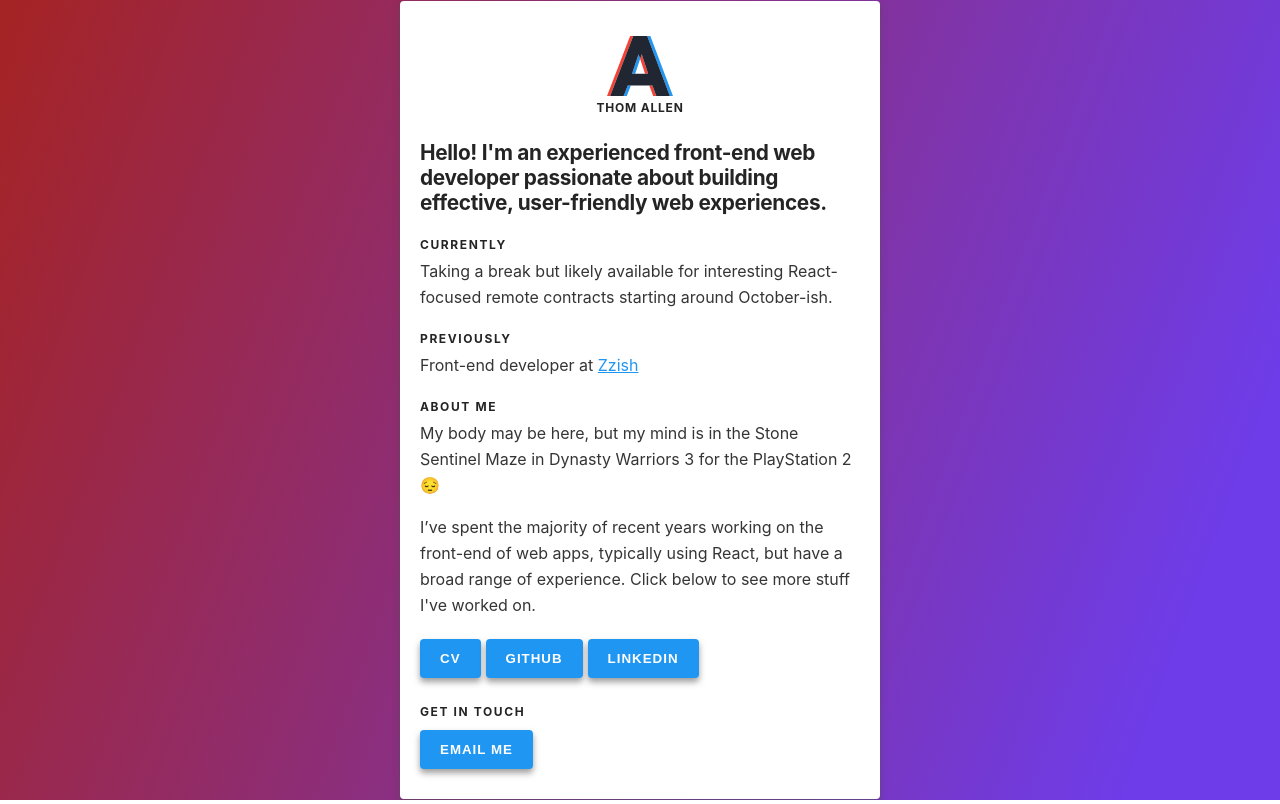
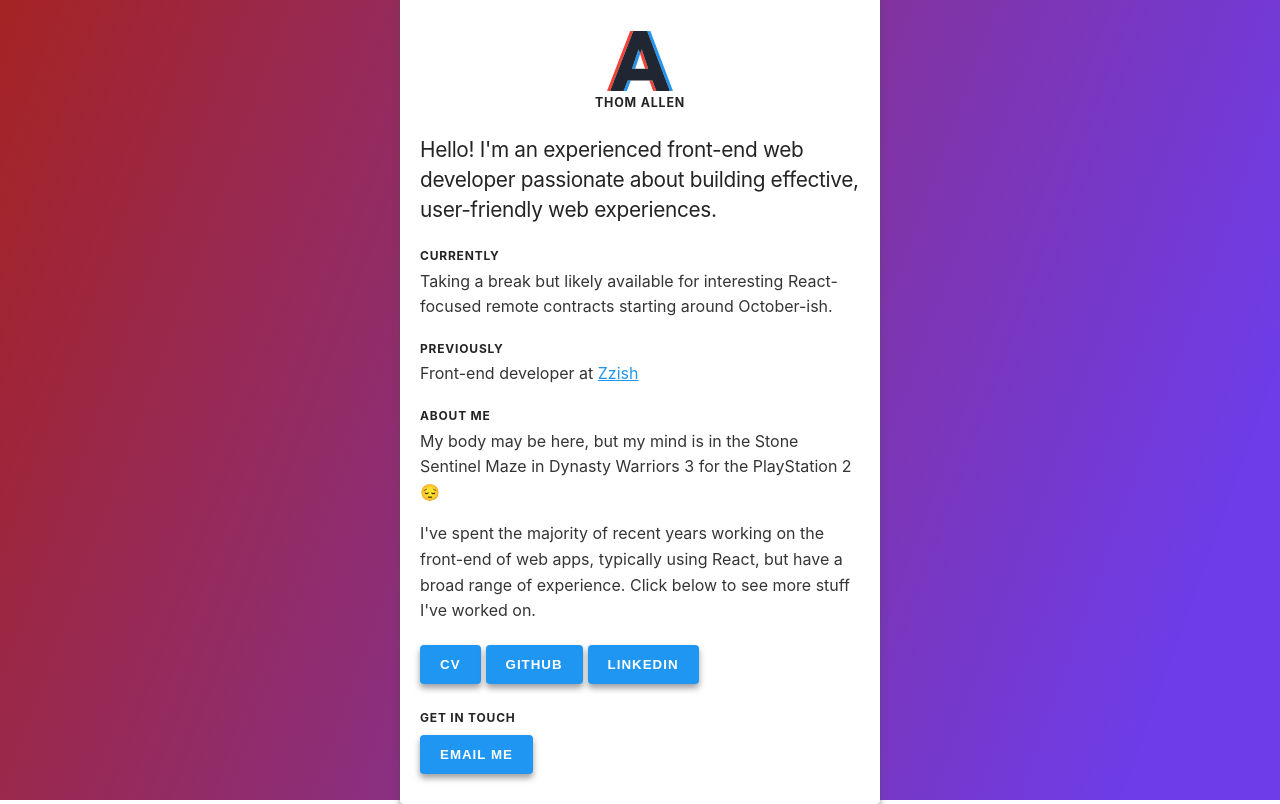
Before and after one commit to tjallen/tjatsby, a Gatsby site: page / in a window 1280 px wide. Built offline with nearby package versions, Linux system fonts and the light colour scheme; Gatsby itself is replaced by a stand-in of ours.

Commit message:
Style updates

```diff
--- a/src/components/layout.css
+++ b/src/components/layout.css
@@ -32,7 +32,7 @@ h6 {
 }
 
 h1 {
-  font-size: 12px;
+  font-size: 0.777rem;
   margin: 0;
   text-transform: uppercase;
   font-weight: bold;
@@ -42,11 +42,11 @@ h1 {
 h2 {
   font-size: 1.3rem;
   letter-spacing: -0.02rem;
-  font-weight: bold;
+  line-height: 1.9rem;
 }
 
 p {
   margin-top: 0px;
   margin-bottom: 16px;
-  line-height: 26px;
+  line-height: 1.6rem;
 }
--- a/src/components/subhead.js
+++ b/src/components/subhead.js
@@ -5,8 +5,8 @@ const StyledP = styled("p")`
   color: #242424;
   text-transform: uppercase;
   margin-bottom: 0;
-  font-size: 12px;
-  letter-spacing: 0.1rem;
+  font-size: 0.75rem;
+  letter-spacing: 0.05rem;
   font-weight: bold;
   margin-top: 16px;
 `;
--- a/src/pages/index.js
+++ b/src/pages/index.js
@@ -67,10 +67,13 @@ const IndexPage = ({ data }) => (
         <Subhead>About me</Subhead>
         <p>
           My body may be here, but my mind is in the Stone Sentinel Maze in
-          Dynasty Warriors 3 for the PlayStation 2 😔
+          Dynasty Warriors 3 for the PlayStation 2{" "}
+          <span role="img" aria-label="pensive emoji">
+            😔
+          </span>
         </p>
         <p>
-          I’ve spent the majority of recent years working on the front-end of
+          I've spent the majority of recent years working on the front-end of
           web apps, typically using React, but have a broad range of experience.
           Click below to see more stuff I've worked on.
         </p>
@@ -84,7 +87,7 @@ const IndexPage = ({ data }) => (
           </Button>
           <Button
             href="https://www.linkedin.com/in/thom-allen-797040155/"
-            title="LinkedIn"
+            title="Enter the buzzword zone on LinkedIn. Kudos!"
           >
             LinkedIn
           </Button>
```
